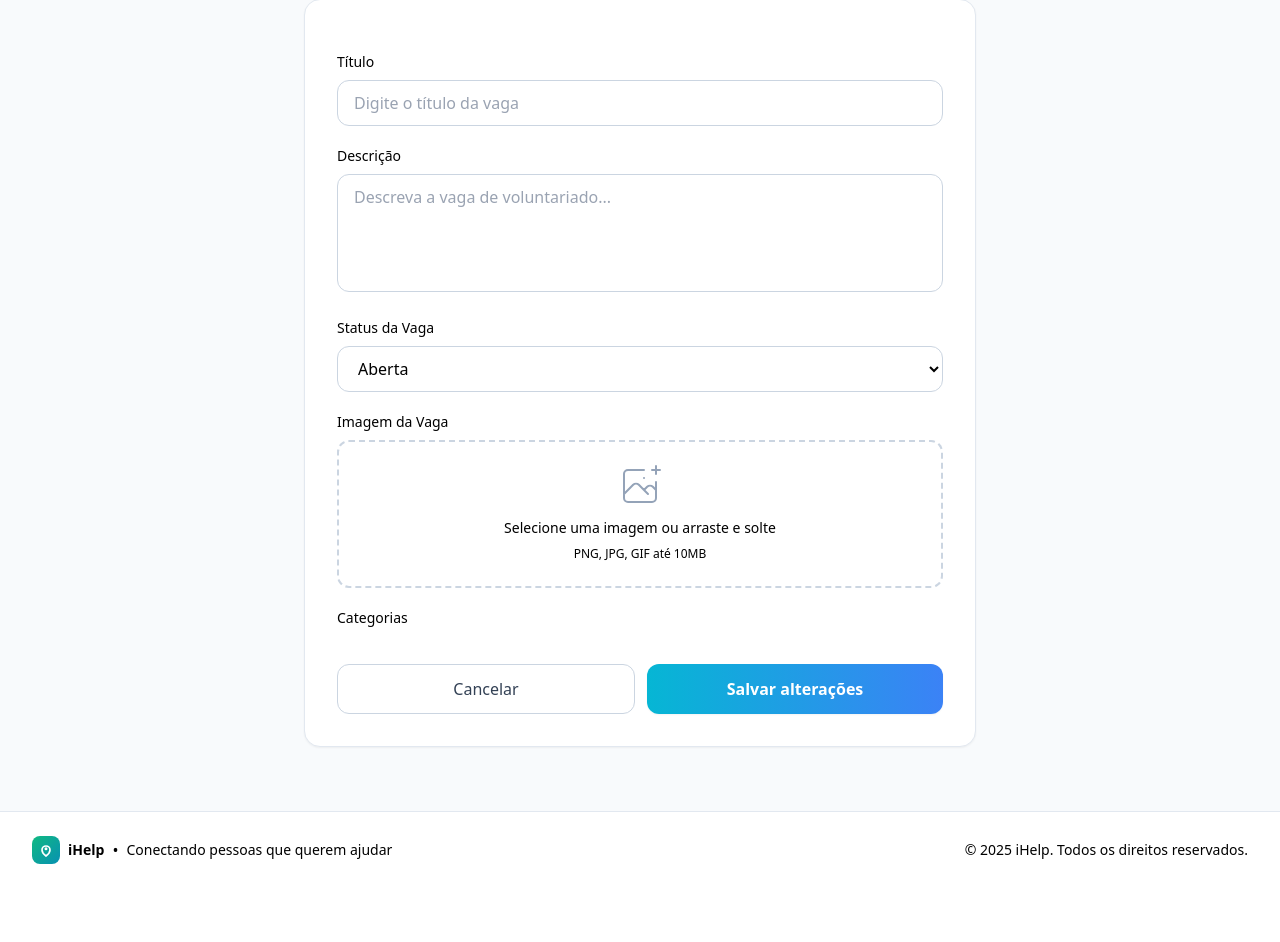
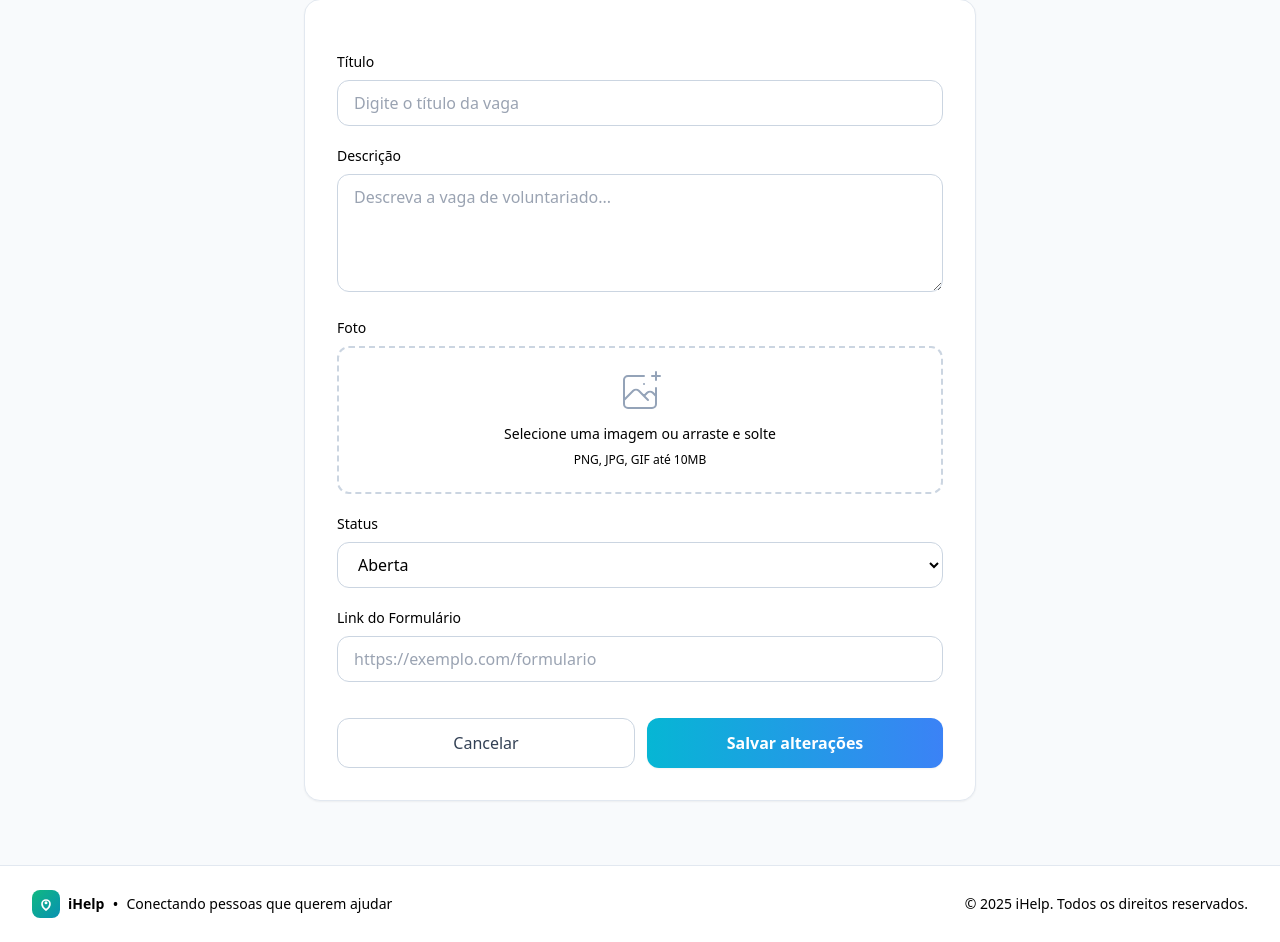
Before and after one commit to LuizCenci/ihelp, a Django app: template backend/core/templates/core/editar_post_vaga.html in a window 1280 px wide. Shown: the part 298-1240 px from the top of the page. Before the commit the page ends 1162 px from the top, so only its background shows below. Run offline with Django 5.2, Linux system fonts and the light colour scheme; the template is opened without the code that fills it: values that come from a table or form of the project are taken from there, others are empty; tables that the repository leaves empty hold one stand-in row (values such as "Sample post"); some libraries are stand-ins or nearby versions.

Commit message:
mantendo botão de candidatura ao editar vaga

```diff
--- a/backend/core/templates/core/editar_post_vaga.html
+++ b/backend/core/templates/core/editar_post_vaga.html
@@ -6,11 +6,13 @@
 {% block content %}
 <div class="min-h-[70vh] w-full flex items-center justify-center py-8">
   <div class="w-full max-w-2xl">
+
     <!-- Header -->
     <div class="text-center mb-8">
       <div class="inline-flex p-3 bg-gradient-to-br from-cyan-500 to-blue-600 rounded-2xl shadow-lg mb-4">
         <svg class="h-8 w-8 text-white" fill="none" stroke="currentColor" viewBox="0 0 24 24" stroke-width="2">
-          <path stroke-linecap="round" stroke-linejoin="round" d="M11 5H6a2 2 0 00-2 2v11a2 2 0 002 2h11a2 2 0 002-2v-5m-1.414-9.414a2 2 0 112.828 2.828L11.828 15H9v-2.828l8.586-8.586z"/>
+          <path stroke-linecap="round" stroke-linejoin="round"
+            d="M11 5H6a2 2 0 00-2 2v11a2 2 0 002 2h11a2 2 0 002-2v-5m-1.414-9.414a2 2 0 112.828 2.828L11.828 15H9v-2.828l8.586-8.586z" />
         </svg>
       </div>
       <h1 class="text-2xl font-bold text-slate-800">Editar Vaga</h1>
@@ -18,105 +20,115 @@
     </div>
 
     <div class="bg-white border border-slate-200 rounded-2xl p-8 shadow-sm">
+
       <form method="POST" enctype="multipart/form-data" class="space-y-5">
         {% csrf_token %}
 
         {% if form.non_field_errors %}
         <div class="flex items-start gap-3 p-4 bg-red-50 border border-red-200 rounded-xl text-sm text-red-700">
           <svg class="w-5 h-5 flex-shrink-0 mt-0.5" fill="none" stroke="currentColor" viewBox="0 0 24 24">
-            <path stroke-linecap="round" stroke-linejoin="round" stroke-width="2" d="M12 8v4m0 4h.01M21 12a9 9 0 11-18 0 9 9 0 0118 0z"/>
+            <path stroke-linecap="round" stroke-linejoin="round" stroke-width="2"
+              d="M12 8v4m0 4h.01M21 12a9 9 0 11-18 0 9 9 0 0118 0z" />
           </svg>
           <span>{{ form.non_field_errors }}</span>
         </div>
         {% endif %}
 
+        {% for field in form %}
         <div>
-          <label class="block text-sm font-medium text-slate-700 mb-2">Título</label>
-          {{ form.title|add_class:"w-full border border-slate-300 rounded-xl px-4 py-2.5 focus:outline-none focus:ring-2 focus:ring-cyan-500 focus:border-transparent transition-shadow" }}
-          {% if form.title.errors %}<p class="text-xs text-red-600 mt-1.5">{{ form.title.errors }}</p>{% endif %}
-        </div>
+          <label class="block text-sm font-medium text-slate-700 mb-2">{{ field.label }}</label>
 
-        <div>
-          <label class="block text-sm font-medium text-slate-700 mb-2">Descrição</label>
-          {{ form.description|add_class:"w-full border border-slate-300 rounded-xl px-4 py-2.5 focus:outline-none focus:ring-2 focus:ring-cyan-500 focus:border-transparent resize-none transition-shadow" }}
-          {% if form.description.errors %}<p class="text-xs text-red-600 mt-1.5">{{ form.description.errors }}</p>{% endif %}
-        </div>
+          {# ==== FILE FIELD ==== #}
+          {% if field.field.widget.input_type == 'file' %}
 
-        <div>
-          <label class="block text-sm font-medium text-slate-700 mb-2">Status da Vaga</label>
-          {{ form.status|add_class:"w-full border border-slate-300 rounded-xl px-4 py-2.5 bg-white focus:outline-none focus:ring-2 focus:ring-cyan-500 focus:border-transparent transition-shadow" }}
-          {% if form.status.errors %}<p class="text-xs text-red-600 mt-1.5">{{ form.status.errors }}</p>{% endif %}
-        </div>
-
-        <div>
-          <label class="block text-sm font-medium text-slate-700 mb-2">Imagem da Vaga</label>
-
-          {% if form.instance.get_photo_url %}
+          {% if field.value %}
           <div class="mb-3" id="current-image-container">
             <p class="text-sm text-slate-600 mb-2">Imagem atual:</p>
-            <img src="{{ form.instance.get_photo_url }}" alt="Imagem atual"
-                 class="max-w-xs rounded-xl border border-slate-200" id="current-image">
+            <img src="{{ field.value.url }}" class="max-w-xs rounded-xl border border-slate-200" id="current-image">
           </div>
           {% endif %}
 
           <div id="image-preview-container" class="mb-3 hidden">
             <p class="text-sm text-slate-600 mb-2">Pré-visualização:</p>
-            <img id="image-preview" src="" alt="Preview" class="max-w-xs rounded-xl border border-slate-200">
+            <img id="image-preview" src="" class="max-w-xs rounded-xl border border-slate-200">
           </div>
 
-          <div class="flex justify-center px-6 pt-5 pb-6 border-2 border-slate-300 border-dashed rounded-xl hover:border-cyan-400 transition-colors" id="upload-area">
+          <div class="flex justify-center px-6 pt-5 pb-6 border-2 border-slate-300 border-dashed rounded-xl hover:border-cyan-400 transition-colors"
+            id="upload-area">
             <div class="space-y-2 text-center">
               <svg class="mx-auto h-12 w-12 text-slate-400" stroke="currentColor" fill="none" viewBox="0 0 48 48">
-                <path d="M28 8H12a4 4 0 00-4 4v20m32-12v8m0 0v8a4 4 0 01-4 4H12a4 4 0 01-4-4v-4m32-4l-3.172-3.172a4 4 0 00-5.656 0L28 28M8 32l9.172-9.172a4 4 0 015.656 0L28 28m0 0l4 4m4-24h8m-4-4v8m-12 4h.02" stroke-width="2" stroke-linecap="round" stroke-linejoin="round" />
+                <path d="M28 8H12a4 4 0 00-4 4v20m32-12v8m0 0v8a4 4 0 01-4 4H12a4 4 0 01-4-4v-4m32-4l-3.172-3.172a4 4 0 00-5.656 0L28 28M8 32l9.172-9.172a4 4 0 015.656 0L28 28m0 0l4 4m4-24h8m-4-4v8m-12 4h.02"
+                  stroke-width="2" stroke-linecap="round" stroke-linejoin="round" />
               </svg>
+
               <div class="flex text-sm text-slate-600 justify-center items-center">
-                <label for="{{ form.photo.id_for_label }}" class="relative cursor-pointer rounded-md font-medium text-cyan-600 hover:text-cyan-500">
+                <label for="{{ field.id_for_label }}"
+                  class="relative cursor-pointer rounded-md font-medium text-cyan-600 hover:text-cyan-500">
                   <span>Selecione uma imagem</span>
-                  {{ form.photo|add_class:"hidden" }}
+                  {{ field|add_class:"hidden" }}
                 </label>
                 <p class="pl-1">ou arraste e solte</p>
               </div>
               <p class="text-xs text-slate-500">PNG, JPG, GIF até 10MB</p>
             </div>
           </div>
-          {% if form.photo.errors %}<p class="text-xs text-red-600 mt-1.5">{{ form.photo.errors }}</p>{% endif %}
+
+          {# ==== SELECT / MULTIPLE ==== #}
+          {% elif field.field.widget.input_type == 'select' or field.field.widget.input_type == 'selectmultiple' %}
+          {{ field|add_class:"w-full border border-slate-300 rounded-xl px-4 py-2.5 focus:outline-none focus:ring-2 focus:ring-cyan-500 focus:border-transparent bg-white" }}
+
+          {# ==== TEXTAREA ==== #}
+          {% elif field.field.widget.input_type == 'textarea' %}
+          {{ field|add_class:"w-full border border-slate-300 rounded-xl px-4 py-2.5 focus:outline-none focus:ring-2 focus:ring-cyan-500 focus:border-transparent resize-none" }}
+
+          {# ==== DEFAULT ==== #}
+          {% else %}
+          {{ field|add_class:"w-full border border-slate-300 rounded-xl px-4 py-2.5 focus:outline-none focus:ring-2 focus:ring-cyan-500 focus:border-transparent" }}
+          {% endif %}
+
+          {% if field.help_text %}
+          <p class="text-xs text-slate-500 mt-1.5">{{ field.help_text }}</p>
+          {% endif %}
+          {% if field.errors %}
+          <p class="text-xs text-red-600 mt-1.5">{{ field.errors }}</p>
+          {% endif %}
         </div>
-
-        <div>
-          <label class="block text-sm font-medium text-slate-700 mb-2">Categorias</label>
-          {{ form.categories|add_class:"w-full border border-slate-300 rounded-xl px-4 py-2.5 bg-white focus:outline-none focus:ring-2 focus:ring-cyan-500 focus:border-transparent transition-shadow" }}
-          {% if form.categories.errors %}<p class="text-xs text-red-600 mt-1.5">{{ form.categories.errors }}</p>{% endif %}
-        </div>
+        {% endfor %}
 
         <div class="flex gap-3 pt-4">
-          <a href="{% url 'ihelp:home_vagas' %}" class="flex-1 px-4 py-3 border border-slate-300 rounded-xl text-center text-slate-700 font-medium hover:bg-slate-50 transition-colors">
+          <a href="{% url 'ihelp:home_vagas' %}"
+            class="flex-1 px-4 py-3 border border-slate-300 rounded-xl text-center text-slate-700 font-medium hover:bg-slate-50">
             Cancelar
           </a>
-          <button type="submit" class="flex-1 px-4 py-3 bg-gradient-to-r from-cyan-500 to-blue-500 text-white font-semibold rounded-xl hover:from-cyan-600 hover:to-blue-600 shadow-sm hover:shadow transition-all">
+          <button type="submit"
+            class="flex-1 px-4 py-3 bg-gradient-to-r from-cyan-500 to-blue-500 text-white font-semibold rounded-xl hover:from-cyan-600 hover:to-blue-600 shadow-sm hover:shadow transition-all">
             Salvar alterações
           </button>
         </div>
+
       </form>
     </div>
   </div>
 </div>
 
 <script>
-  document.addEventListener('DOMContentLoaded', function() {
-    const fileInput = document.getElementById('{{ form.photo.id_for_label }}');
+  document.addEventListener('DOMContentLoaded', function () {
+    const fileInput = document.querySelector('input[type="file"]');
+    if (!fileInput) return;
+
     const previewContainer = document.getElementById('image-preview-container');
     const previewImg = document.getElementById('image-preview');
     const uploadArea = document.getElementById('upload-area');
     const currentImageContainer = document.getElementById('current-image-container');
 
-    if (fileInput) {
-      fileInput.addEventListener('change', function(e) {
+    fileInput.addEventListener('change', function (e) {
       const file = e.target.files[0];
       if (file && file.type.startsWith('image/')) {
         if (currentImageContainer) currentImageContainer.classList.add('hidden');
-          if (uploadArea) uploadArea.classList.add('hidden');
+        uploadArea.classList.add('hidden');
+
         const reader = new FileReader();
-          reader.onload = function(event) {
+        reader.onload = function (event) {
           previewImg.src = event.target.result;
           previewContainer.classList.remove('hidden');
         };
@@ -124,26 +136,27 @@
       }
     });
 
-      if (uploadArea) {
-        uploadArea.addEventListener('dragover', function(e) {
+    uploadArea.addEventListener('dragover', function (e) {
       e.preventDefault();
       uploadArea.classList.add('border-cyan-500', 'bg-cyan-50');
     });
-        uploadArea.addEventListener('dragleave', function(e) {
+
+    uploadArea.addEventListener('dragleave', function (e) {
       e.preventDefault();
       uploadArea.classList.remove('border-cyan-500', 'bg-cyan-50');
     });
-        uploadArea.addEventListener('drop', function(e) {
+
+    uploadArea.addEventListener('drop', function (e) {
       e.preventDefault();
       uploadArea.classList.remove('border-cyan-500', 'bg-cyan-50');
+
       const files = e.dataTransfer.files;
       if (files.length > 0 && files[0].type.startsWith('image/')) {
         fileInput.files = files;
         fileInput.dispatchEvent(new Event('change', { bubbles: true }));
       }
     });
-      }
-    }
   });
 </script>
+
 {% endblock %}
```
Lines whose indentation alone changed are shown as unchanged.
